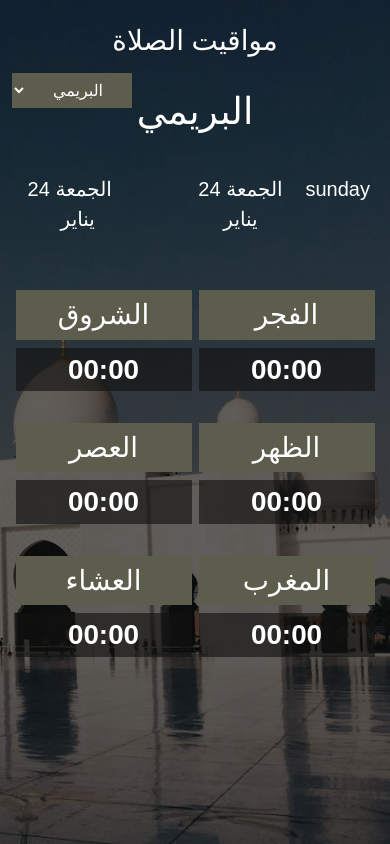
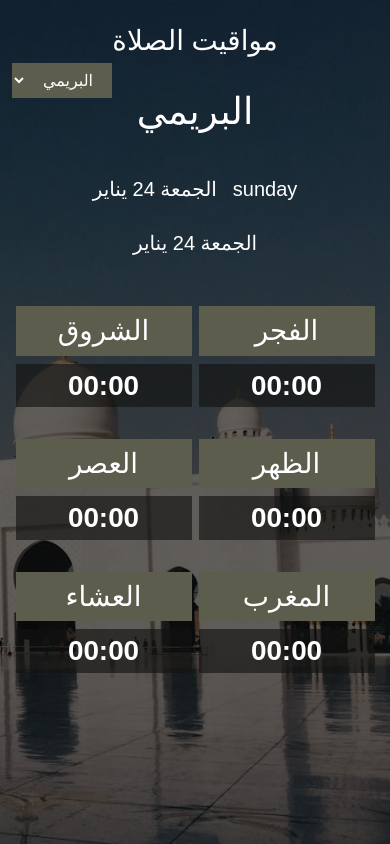
Before and after one commit to wayel2030/Website-To-Show-Timing-Prayer, a website: page index.html in a window 390 px wide. Drawn offline with nearby package versions, Linux system fonts and the light colour scheme; no server answers; files whose address does not match are found by name; a web font is replaced by a local one.

Commit message:
some edition about screen mobile

```diff
--- a/css/style.css
+++ b/css/style.css
@@ -1,10 +1,5 @@
 :root {
   --mainColor: #5d5d4d;
-}
-* {
-  margin: 0;
-  padding: 0;
-  box-sizing: border-box;
 }
 body {
   font-family: "Fustat", sans-serif;
@@ -34,7 +29,7 @@ body {
   margin-top: 20px;
   position: absolute;
   left: 10px;
-  top: 70%;
+  top: 45%;
 }
 .changeCitys select {
   background-color: var(--mainColor);
@@ -48,7 +43,7 @@ body {
     left: 0;
   }
   .changeCitys select {
-    width: 120px;
+    width: 100px;
   }
 }
 .content-city .changeCitys > button,
--- a/index.html
+++ b/index.html
@@ -30,7 +30,7 @@
         <div class="text-center cityName d-flex justify-content-center mt-3">
           <h1 class="display-3 p-2 rounded"></h1>
         </div>
-       <div class="d-flex justify-content-center gap-5 align-items-center">
+       <div class="d-flex flex-column justify-content-center  align-items-center">
         <div class="text-center   mt-3">
         <div class="d-flex">
           <span  id="historyDay"  class="lead  p-2 rounded">sunday</span>
```
